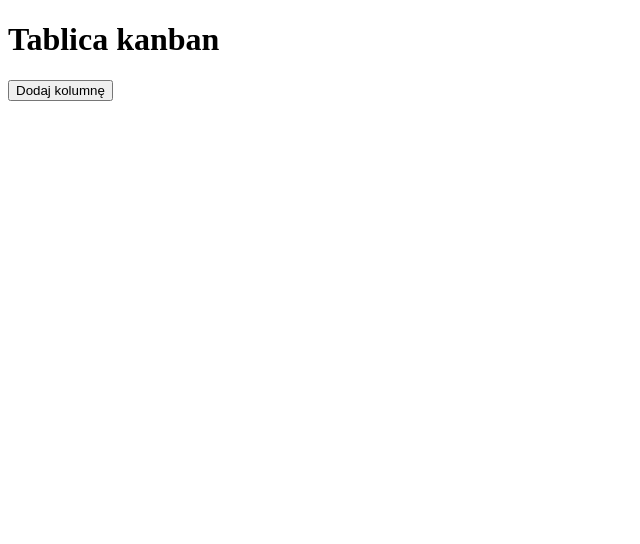
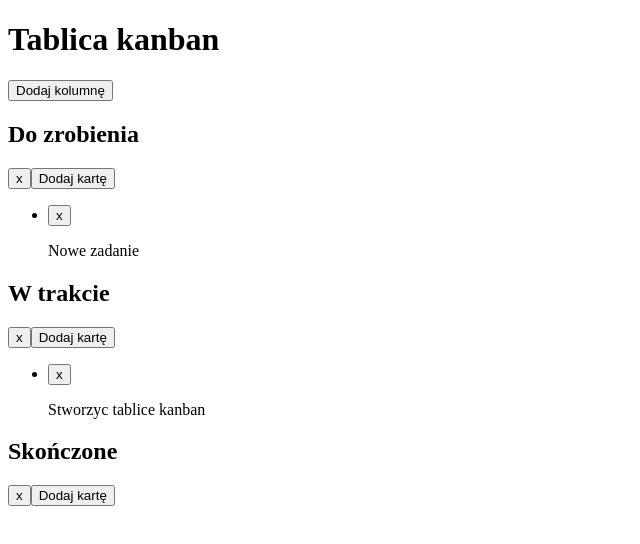
Before and after one commit to asia-wasilewska/Wlasne-trello, a plain HTML site: page index.html in a window 1280 px wide. Shown: the whole page, without its empty margins (0-640 px from the left). Drawn offline with nearby package versions, Linux system fonts and the light colour scheme; files that its build step writes are made by us from their sources.

Commit message:
fixed script2

```diff
--- a/index.html
+++ b/index.html
@@ -15,6 +15,6 @@
 
     <script src="https://code.jquery.com/jquery-3.0.0.min.js" integrity="sha256-JmvOoLtYsmqlsWxa7mDSLMwa6dZ9rrIdtrrVYRnDRH0=" crossorigin="anonymous"></script>
     <script   src="https://code.jquery.com/ui/1.11.4/jquery-ui.min.js"   integrity="sha256-xNjb53/rY+WmG+4L6tTl9m6PpqknWZvRt0rO1SRnJzw="   crossorigin="anonymous"></script>
-    <script type="text/javascript" src="scripts.js"></script>
+    <script type="text/javascript" src="js/scripts.js"></script>
 </body>
 </html>
```
